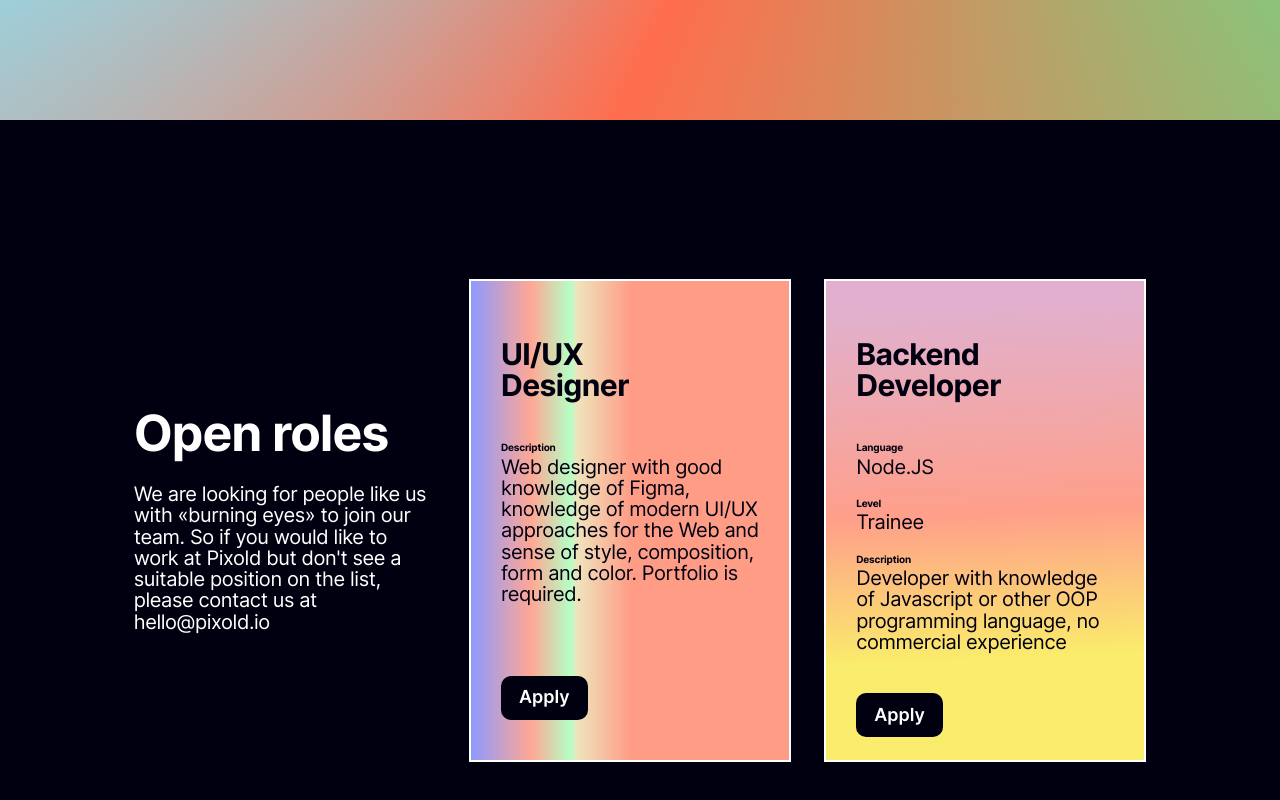
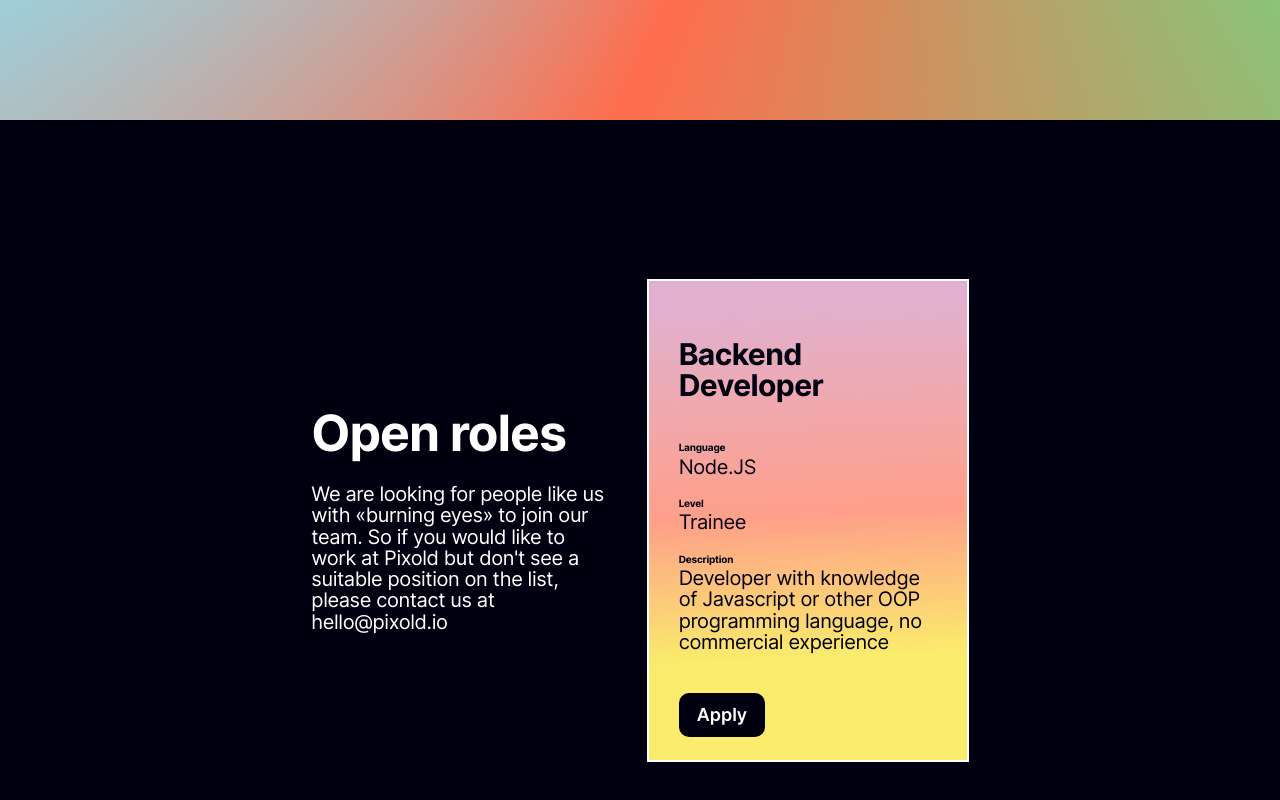
Before and after one commit to mbuslenko/pixold-web, a React (Create React App) app: page / in a window 1280 px wide. Shown: the part 680-1480 px from the top of the page. Built offline with nearby package versions, Linux system fonts and the light colour scheme.

Commit message:
careers: delete vacancy ui/ux

```diff
--- a/src/pages/careers/CareersPage.tsx
+++ b/src/pages/careers/CareersPage.tsx
@@ -21,26 +21,13 @@ export const CareersPage = () => {
         <div className="careers-page-open">
           <h2 className="careers-page-open-title">Open roles</h2>
           <p className="careers-page-open-desc">
-            We are looking for people like us with «burning eyes» to join our team. So if you would
-             like to work at Pixold but don't see a suitable position on the list, please contact us at hello@pixold.io
+            We are looking for people like us with «burning eyes» to join our team. So if you would like to work at
+            Pixold but don't see a suitable position on the list, please contact us at hello@pixold.io
           </p>
         </div>
         <a href="#ui-vacancy" className="careers-page-arrow-down">
           <img src={arrowDownSvg} alt="Arrow down" />
         </a>
-        <CareerVacancy
-          id="ui-vacancy"
-          className="careers-page-vacancy-ui-bg"
-          title="UI/UX Designer"
-          applyLink="hello@pixold.io"
-        >
-          <div>
-            <h3 className="careers-page-vacancy-title-small">Description</h3>
-            <p className="careers-page-vacancy-desc">
-              Web designer with good knowledge of Figma, knowledge of modern UI/UX approaches for the Web and sense of style, composition, form and color. Portfolio is required.
-            </p>
-          </div>
-        </CareerVacancy>
         <CareerVacancy className="careers-page-vacancy-back-bg" title="Backend Developer" applyLink="hello@pixold.io">
           <div>
             <h3 className="careers-page-vacancy-title-small">Language</h3>
```
